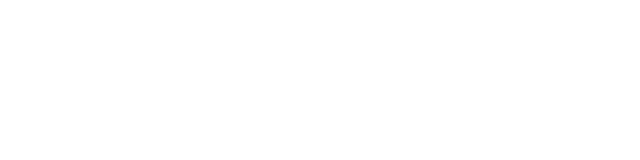
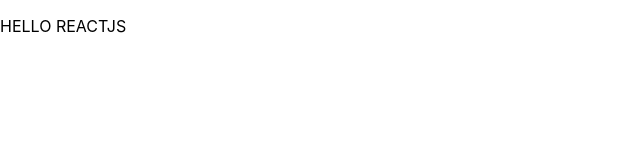
Before and after one commit to not-thanhtai/my-app, a React (Create React App) app: page / in a window 1280 px wide. Shown: the top 160 px of the page, without its empty margins (0-640 px from the left). Built offline with nearby package versions, Linux system fonts and the light colour scheme.

Commit message:
Update title

```diff
--- a/src/App.js
+++ b/src/App.js
@@ -1,9 +1,9 @@
-import logo from './logo.svg';
 import './App.css';
 
 function App() {
   return (
     <div className="App">
+      <p>HELLO REACTJS</p>
     </div>
   );
 }
```
